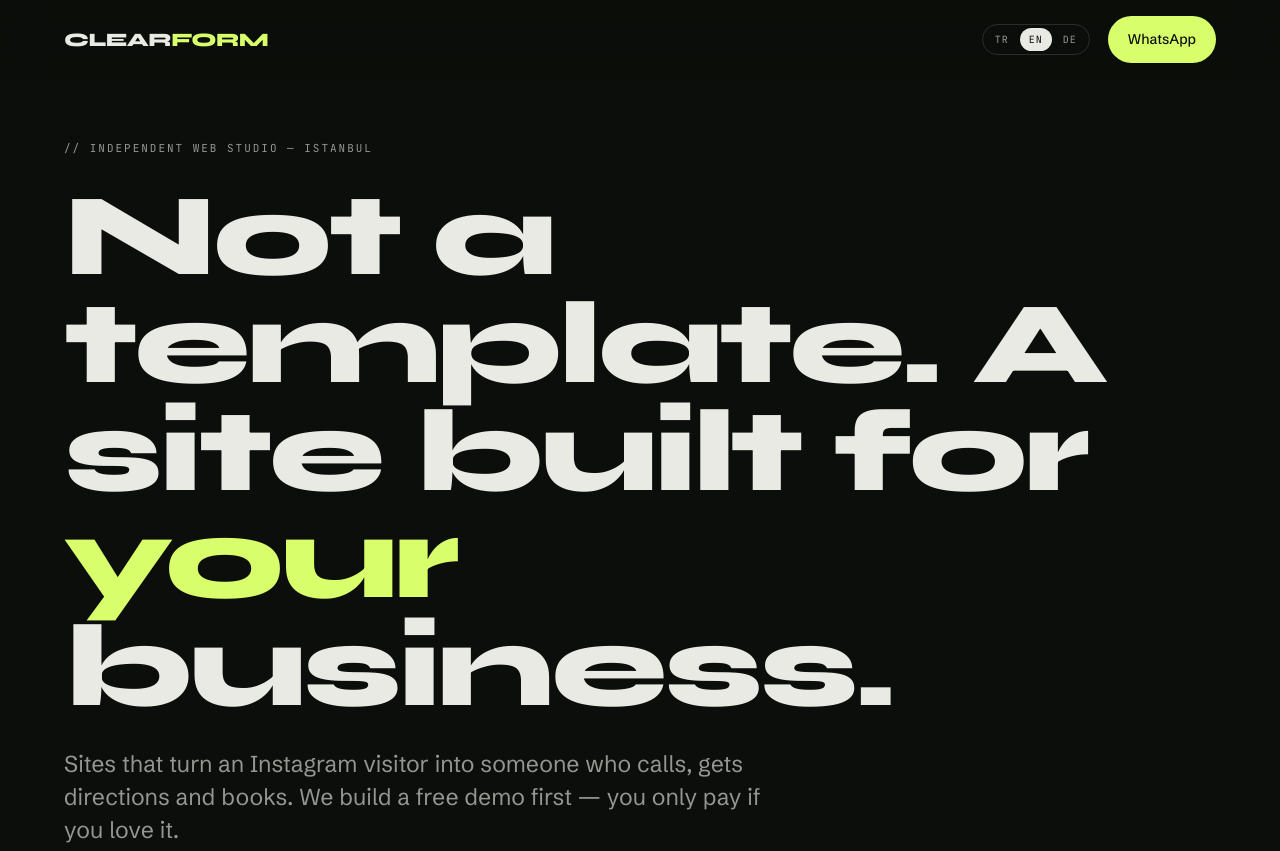
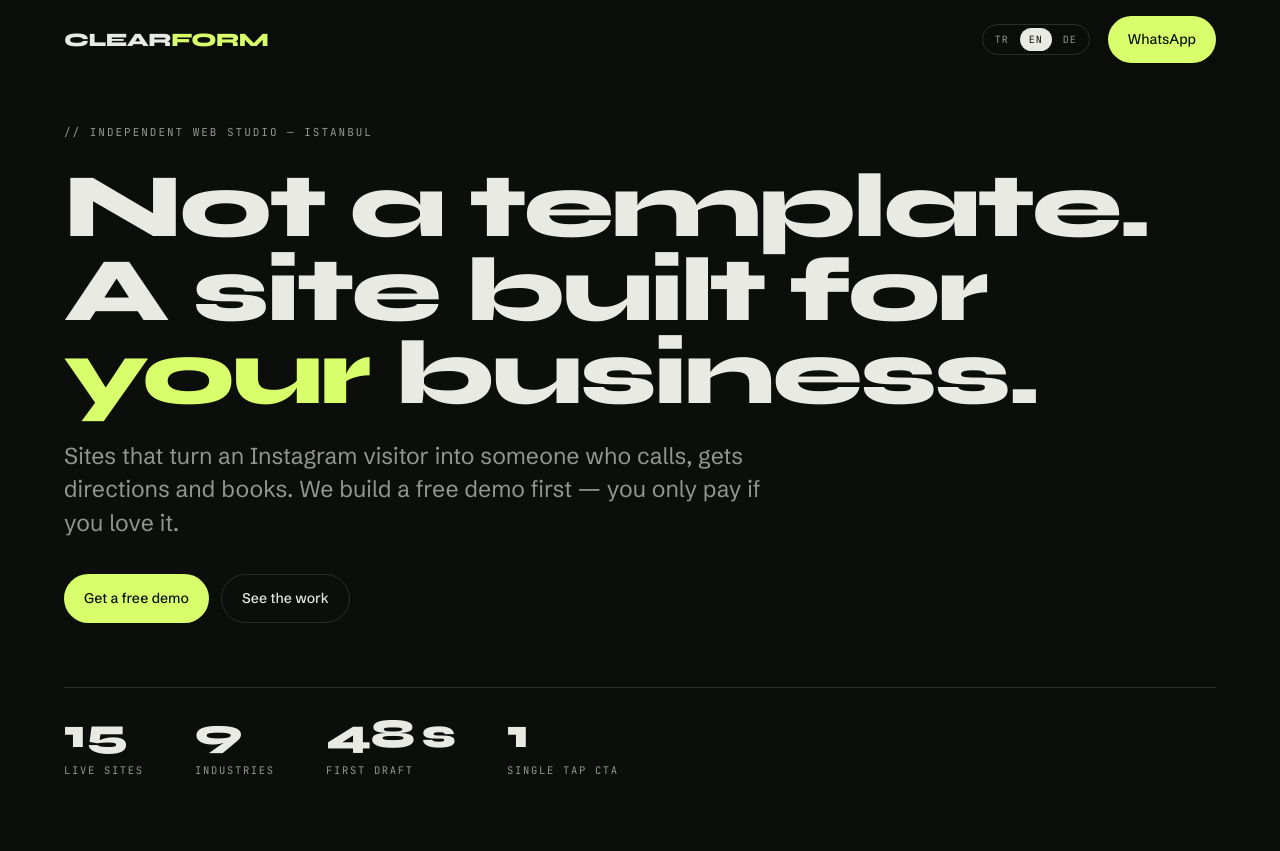
Before and after one commit to GENAUALMANCA/clearform, a plain HTML site: page index.html in a window 1280 px wide. Shown: the top 851 px of the page. Drawn offline with Linux system fonts and the light colour scheme.

Commit message:
hero ölçeği + iletişim tek kaynak

```diff
--- a/index.html
+++ b/index.html
@@ -15,7 +15,7 @@
   --pad:clamp(20px,5vw,72px);
   --s0:clamp(15px,.95rem + .2vw,17px);
   --s1:clamp(19px,1.1rem + .5vw,23px);
-  --s7:clamp(44px,2.2rem + 6.4vw,124px);
+  --s7:clamp(40px,2rem + 4.6vw,92px);
   --s5:clamp(30px,1.6rem + 3vw,62px);
 }
 *{margin:0;padding:0;box-sizing:border-box}
@@ -43,8 +43,8 @@ nav.kayd{border-color:var(--cizgi)}
 .cta.hayalet{background:transparent;color:var(--mürekkep);border:1px solid var(--cizgi)}
 
 /* HERO */
-header{padding:clamp(120px,17vh,200px) 0 clamp(56px,8vh,110px)}
-h1{font-size:var(--s7);margin:22px 0 26px;max-width:16ch}
+header{padding:clamp(104px,15vh,170px) 0 clamp(48px,7vh,96px)}
+h1{font-size:var(--s7);margin:20px 0 24px;max-width:20ch}
 h1 em{font-style:normal;color:var(--asit)}
 .girisalt{max-width:52ch;color:var(--sönük);font-size:var(--s1);line-height:1.45}
 .dus{display:flex;gap:12px;flex-wrap:wrap;margin-top:34px}
@@ -194,6 +194,11 @@ footer{border-top:1px solid var(--cizgi);padding:26px 0 34px;display:flex;justif
 <a class="cta stick" id="stickcta" href="#iletisim" data-t="cta1">Ücretsiz demo iste</a>
 
 <script>
+/* ---- İLETİŞİM (TEK KAYNAK — numarayı buraya yaz) ---- */
+const WA='905XXXXXXXXX';          // ← operatörün WhatsApp numarası (ülke kodu, + ve boşluk YOK)
+const MAIL='merhaba@clearform.co'; // ← outreach maili
+const WA_METIN={tr:'Merhaba, işletmem için ücretsiz demo istiyorum.',en:'Hi, I would like a free demo for my business.',de:'Guten Tag, ich hätte gerne einen kostenlosen Entwurf für meinen Betrieb.'};
+function waLink(){return `https://wa.me/${WA}?text=`+encodeURIComponent(WA_METIN[dil]||WA_METIN.tr)}
 /* ---- İŞLER ---- */
 const ISLER=[
  {s:'rafine-moda',ad:'Rafine Moda',sek:{tr:'Kuaför · Moda, İstanbul',en:'Hair salon · Istanbul',de:'Friseur · Istanbul'}},
@@ -252,7 +257,7 @@ function dilAyarla(l){
   dil=l; document.documentElement.lang=l;
   document.querySelectorAll('[data-t]').forEach(el=>{const v=(D[l]||{})[el.dataset.t];if(v!==undefined)el.innerHTML=v});
   document.querySelectorAll('#dil button').forEach(b=>b.classList.toggle('on',b.dataset.l===l));
-  ciz(); sec(aktif,true);
+  ciz(); sec(aktif,true); if(window.iletisimBagla)iletisimBagla();
   try{localStorage.setItem('cf_dil',l)}catch(e){}
 }
 document.querySelectorAll('#dil button').forEach(b=>b.onclick=()=>dilAyarla(b.dataset.l));
@@ -283,6 +288,13 @@ function dur(){clearInterval(otomatik);otomatik=null}
 const azHareket=matchMedia('(prefers-reduced-motion: reduce)').matches;
 function basla(){if(azHareket||window.innerWidth<=900)return;otomatik=setInterval(()=>sec((aktif+1)%ISLER.length),4200)}
 ciz(); sec(0,true);
+/* iletişim bağla */
+window.iletisimBagla=function iletisimBagla(){
+  const l=waLink();
+  ['navcta','cta1','cta2','stickcta'].forEach(id=>{const e=document.getElementById(id);if(e){e.href=l;e.target='_blank';e.rel='noopener'}});
+  document.getElementById('footIletisim').innerHTML=`<a href="${l}" target="_blank" rel="noopener">whatsapp</a> · <a href="mailto:${MAIL}">${MAIL}</a>`;
+}
+iletisimBagla();
 new IntersectionObserver(e=>{e[0].isIntersecting?(otomatik||basla()):dur()},{threshold:.35}).observe(document.getElementById('isler'));
 addEventListener('scroll',()=>document.getElementById('nav').classList.toggle('kayd',scrollY>20),{passive:true});
 try{const k=localStorage.getItem('cf_dil');if(k&&k!=='tr')dilAyarla(k);}catch(e){}
```
